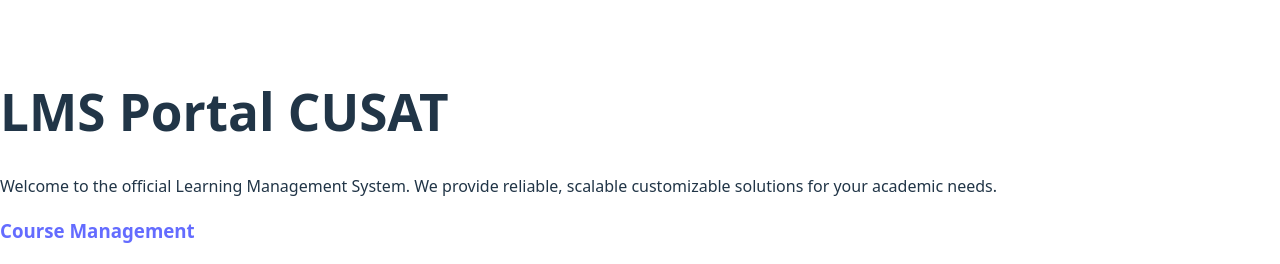
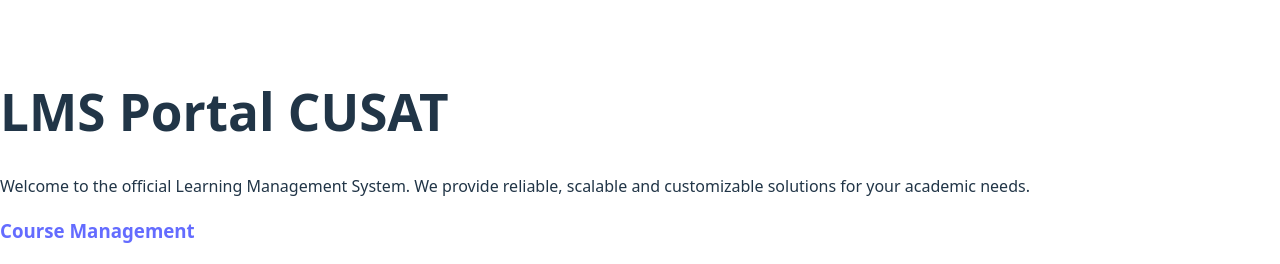
Before and after one commit to kanishk6030/LMS_Portal_CUSAT, a React (Vite) app in the folder client/: page / in a window 1280 px wide. Shown: the top 264 px of the page. Built offline with nearby package versions, Linux system fonts and the light colour scheme.

Commit message:
Update HomePage.jsx

```diff
--- a/client/src/pages/HomePage.jsx
+++ b/client/src/pages/HomePage.jsx
@@ -21,7 +21,7 @@
         </h1>
         <p></p>
         <p className="text-neutral-500 max-w-lg mx-auto my-4 text-sm relative z-10">
-          Welcome to the official Learning Management System. We provide reliable, scalable  customizable solutions for your academic needs.
+          Welcome to the official Learning Management System. We provide reliable, scalable and    customizable solutions for your academic needs.
         </p>
 
         {/* Feature Cards */}
```
